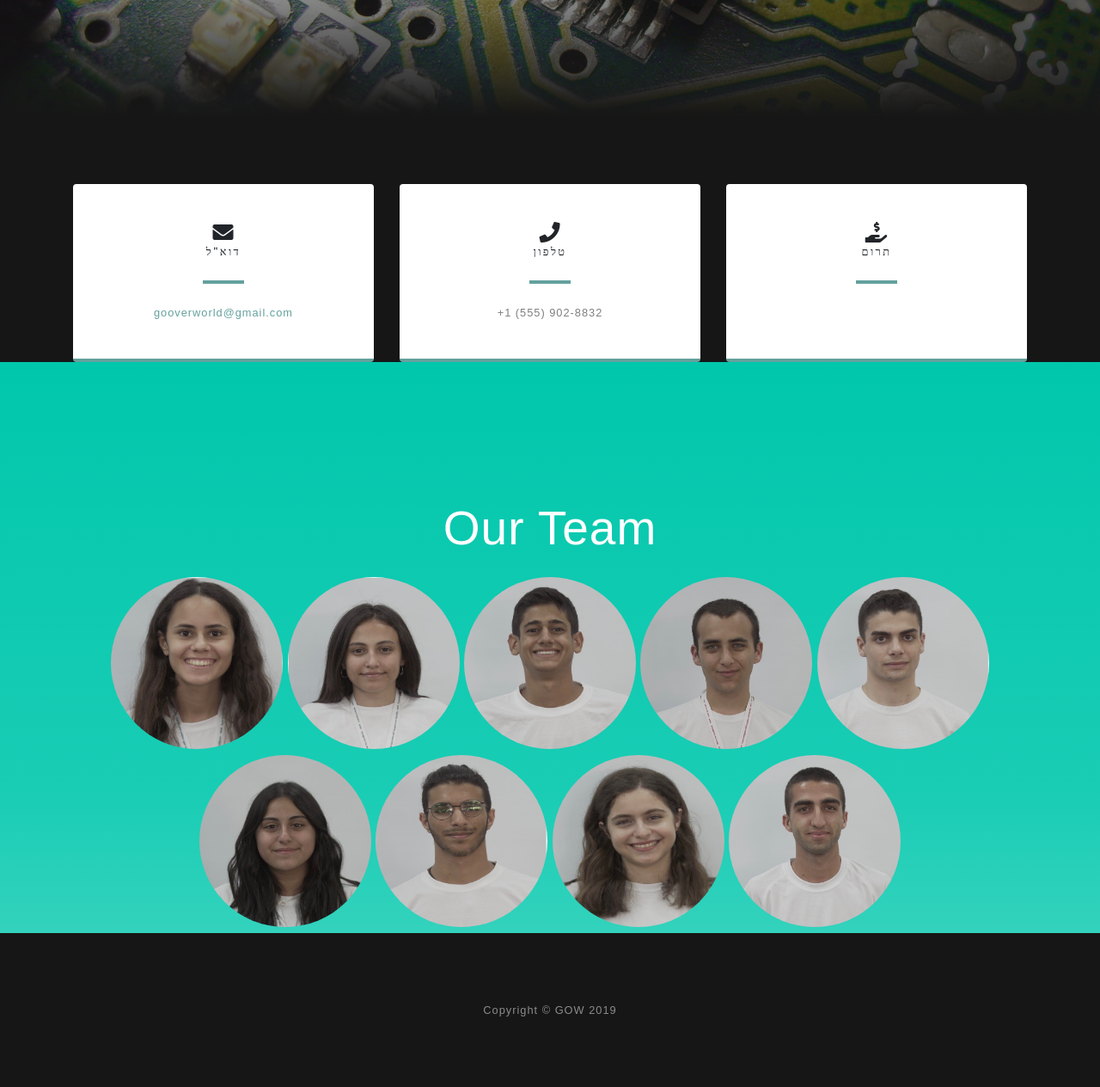
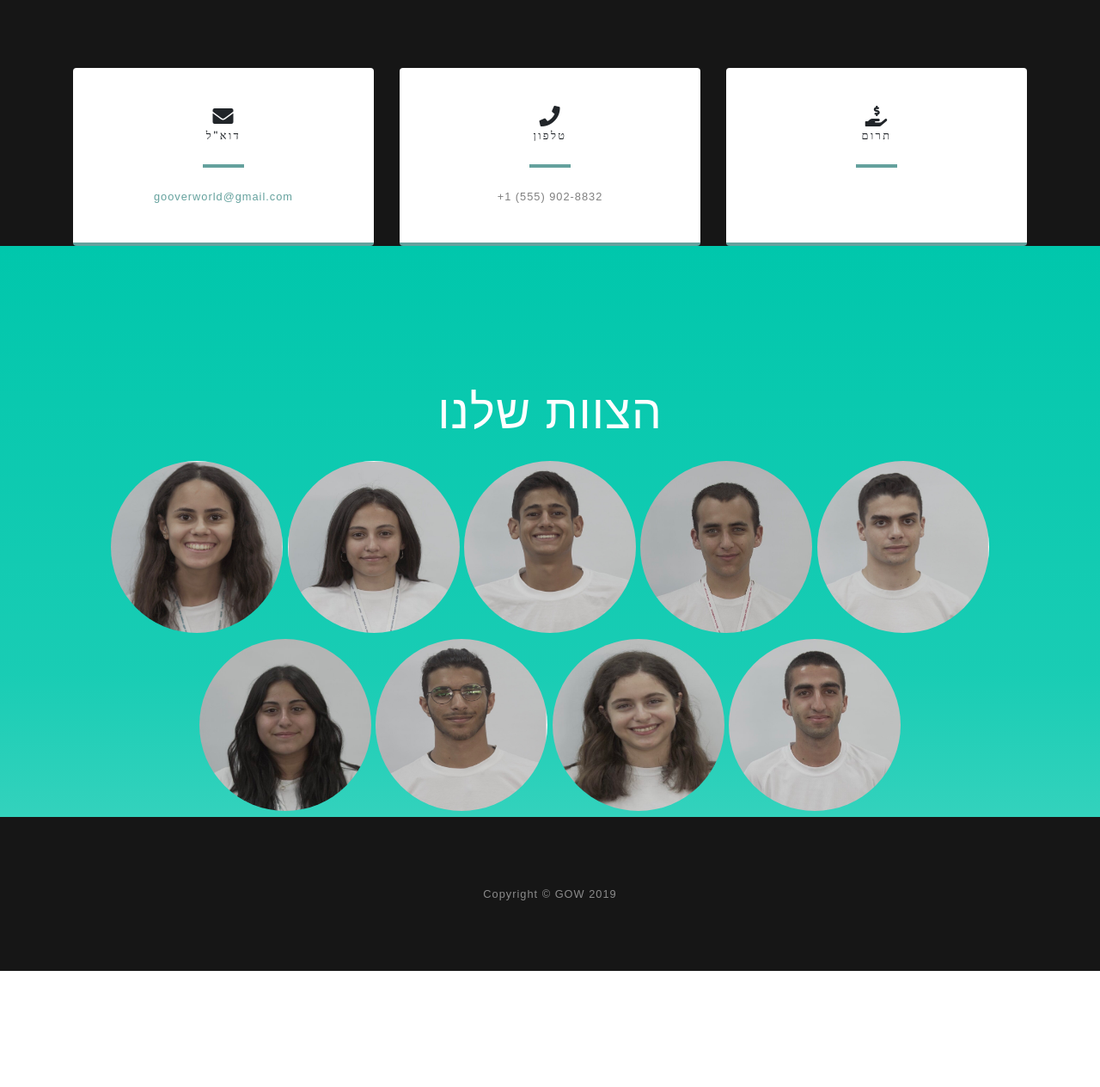
Before and after one commit to itamar19-meet/GOW, a Flask app: page /hebrew in a window 1280 px wide. Shown: the part 4080-5344 px from the top of the page at 86% size. After the commit the page ends 5209 px from the top, so only its background shows below. Run offline with Flask 2, Linux system fonts and the light colour scheme; some libraries are stand-ins or nearby versions.

Commit message:
hebrew translation

```diff
--- a/templates/hebrew_website.html
+++ b/templates/hebrew_website.html
@@ -159,9 +159,7 @@
           <div class="col-lg-8 mx-auto">
             <h2 class="text-white mb-4" style="font-size: 55px">GOW על</h2>
             <p class="text-white-50" style="font-size: 30px">
-              בשנת 2016, 367,000 ילדים ונוער בסיכון (עד גיל 17) נרשמו למחלקות לשירותים סוציאליים בעיריות, מדובר ב- %13 מאוכלוסיית הילדים והנוער בישראל.
-              העניין החברתי בתמיכה בילדים ונוער בסיכון ברור- הנוער הזה עלול לנשור מבית הספר ולשרוד דרך הידרדרות לפשע או דרך התרומות והמימון של השירותים הסוציאליים במדינה
-              בשני המקרים החברה מפסידה.
+              אנחנו מספקים תוכנית הכוללת אימון מקצועי חופשי לתלמידי בית ספר ישראלים ופלסטינים באזורים עם אחוזי נשירה גבוהים בכדי לתת להם את הכלים להכתיב את עתידם שלהם.
             </p>
           </div>
         </div>
@@ -265,10 +263,10 @@
                   class="project-text w-100 my-auto text-center text-lg-left"
                 >
 
-                  <h4 class="text-black" style="font-size: 40px">Our Impact</h4>
+                  <h4 class="text-black" style="font-size: 40px">ההפשעה שלנו</h4>
                   <p class="mb-0 text-black-50" style="font-size: 18px">
-                    As for 2016, 367,000 children and youth at risk (up to age 17) were registered with the municipal social service departments, representing 13% of all kids and youth in Israel.
-                    The social interest in treating and supporting youth in risk is clear - preventing youth from dropping out of school, going to criminal or depending on social services allowance- and become a load on the society.
+                    בשנת 2016, 367,000 ילדים ונוער בסיכון (עד לגיל 17) נרשמו בשירותי הרווחה העירוניים, הם מייצגים 13% מכלל הילדים והנוער בישראל.
+                    העניין החברתי בטיפול ותמיכה בנוער בסיכון הוא ברור - למנוע מנוער נשירה מבתי הספר, לעסוק בפשיעה או לחיות על קצבאות ולהפוך לנטל על החברה.
                   </p>
                   <hr class="d-none d-lg-block mb-0 ml-0" />
                 </div>
@@ -355,7 +353,7 @@
     <div class="container">
       <div class="row">
         <div class="col-lg-12 mx-auto">
-            <h2 class="text-white mb-4" style="font-size: 55px">Our Team</h2>
+            <h2 class="text-white mb-4" style="font-size: 55px">הצוות שלנו</h2>
           <span>
             <div class="flip-box" style="display: inline-block;">
               <div class="flip-box-inner">
@@ -373,8 +371,8 @@
                 >
                   <br />
                   <br />
-                  <h2>Mor Yehuda</h2>
-                  <p>Project Manager</p>
+                  <h2>מור יהודה</h2>
+                  <p>מנהלת פרויקט</p>
                 </div>
               </div>
             </div>
@@ -394,8 +392,8 @@
             >
               <br />
               <br />
-              <h2>Salwa</h2>
-              <p>Project Manager</p>
+              <h2>סאלווה</h2>
+              <p>מנהלת פרויקט</p>
             </div>
           </div>
         </div>
@@ -415,8 +413,8 @@
           >
             <br />
             <br />
-            <h2>Gilad Yosef</h2>
-            <p>Programer</p>
+            <h2>גלעד יוסף</h2>
+            <p>מתכנת</p>
           </div>
         </div>
       </div>
@@ -436,8 +434,8 @@
           >
             <br />
             <br />
-            <h2>Idan Zamir</h2>
-            <p>Programer</p>
+            <h2>עידן זמיר</h2>
+            <p>מתכנת</p>
           </div>
         </div>
       </div>
@@ -457,8 +455,8 @@
           >
             <br />
             <br />
-            <h2>Itamar Levi</h2>
-            <p>Programer</p>
+            <h2>אתמר לוי</h2>
+            <p>מתכנת</p>
           </div>
         </div>
       </div>
@@ -478,7 +476,7 @@
           >
             <br />
             <br />
-            <h2>Shir Shitrit</h2>
+            <h2>שיר שטרית</h2>
             <p>Designer</p>
           </div>
         </div>
@@ -499,8 +497,8 @@
           >
             <br />
             <br />
-            <h2>Joseph Michael</h2>
-            <p>Designer</p>
+            <h2>ג'וזף מייקל</h2>
+            <p>מעצב</p>
           </div>
         </div>
       </div>
@@ -520,8 +518,8 @@
           >
             <br />
             <br />
-            <h2>Aya Taboni</h2>
-            <p>User experience</p>
+            <h2>איה טבעוני</h2>
+            <p>חווית משתמש</p>
           </div>
         </div>
       </div>
@@ -540,8 +538,8 @@
           >
             <br />
             <br />
-            <h2>Omer Ichar</h2>
-            <p>User experience</p>
+            <h2>עומר איכר</h2>
+            <p>חווית משתמש</p>
           </div>
         </div>
       </div>
```
